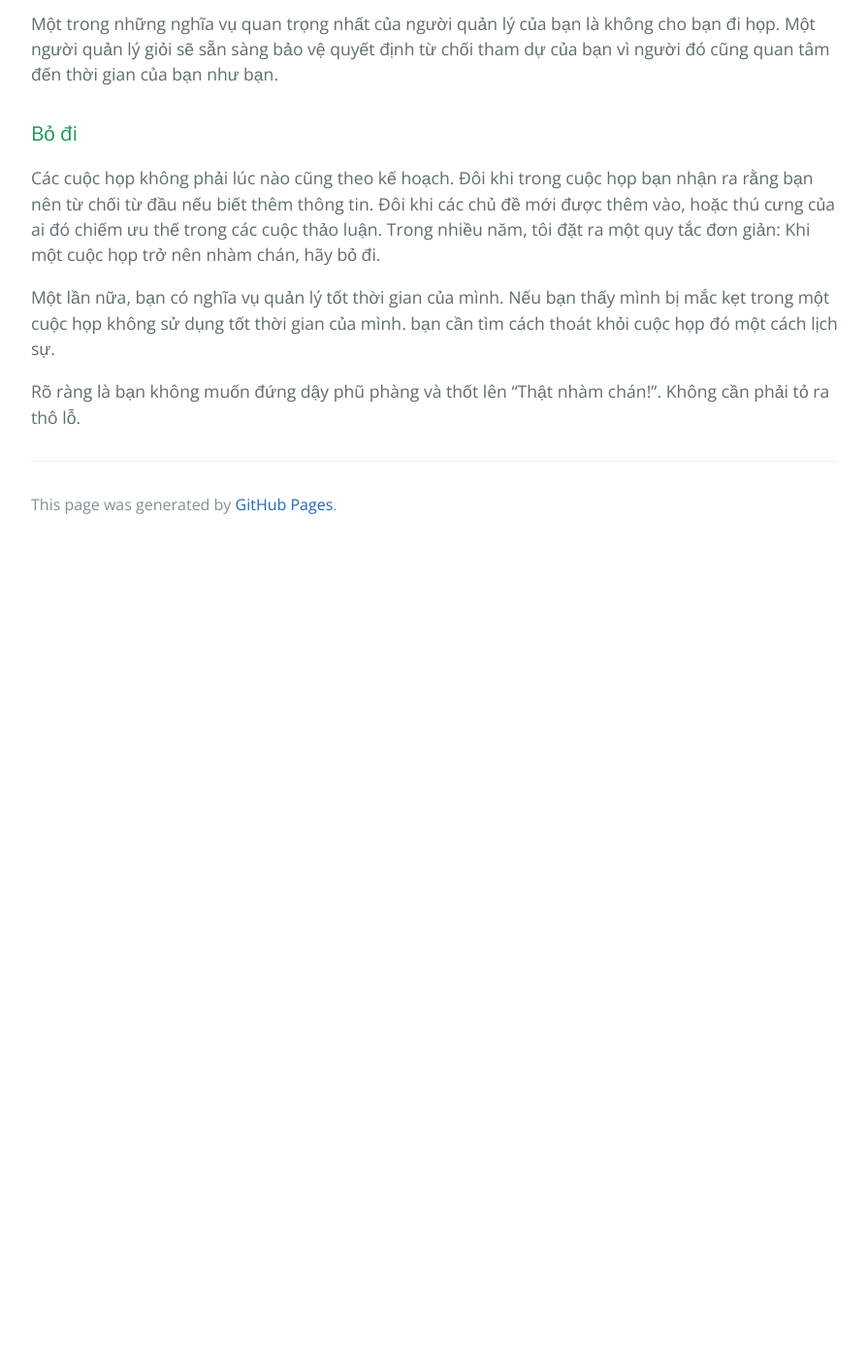
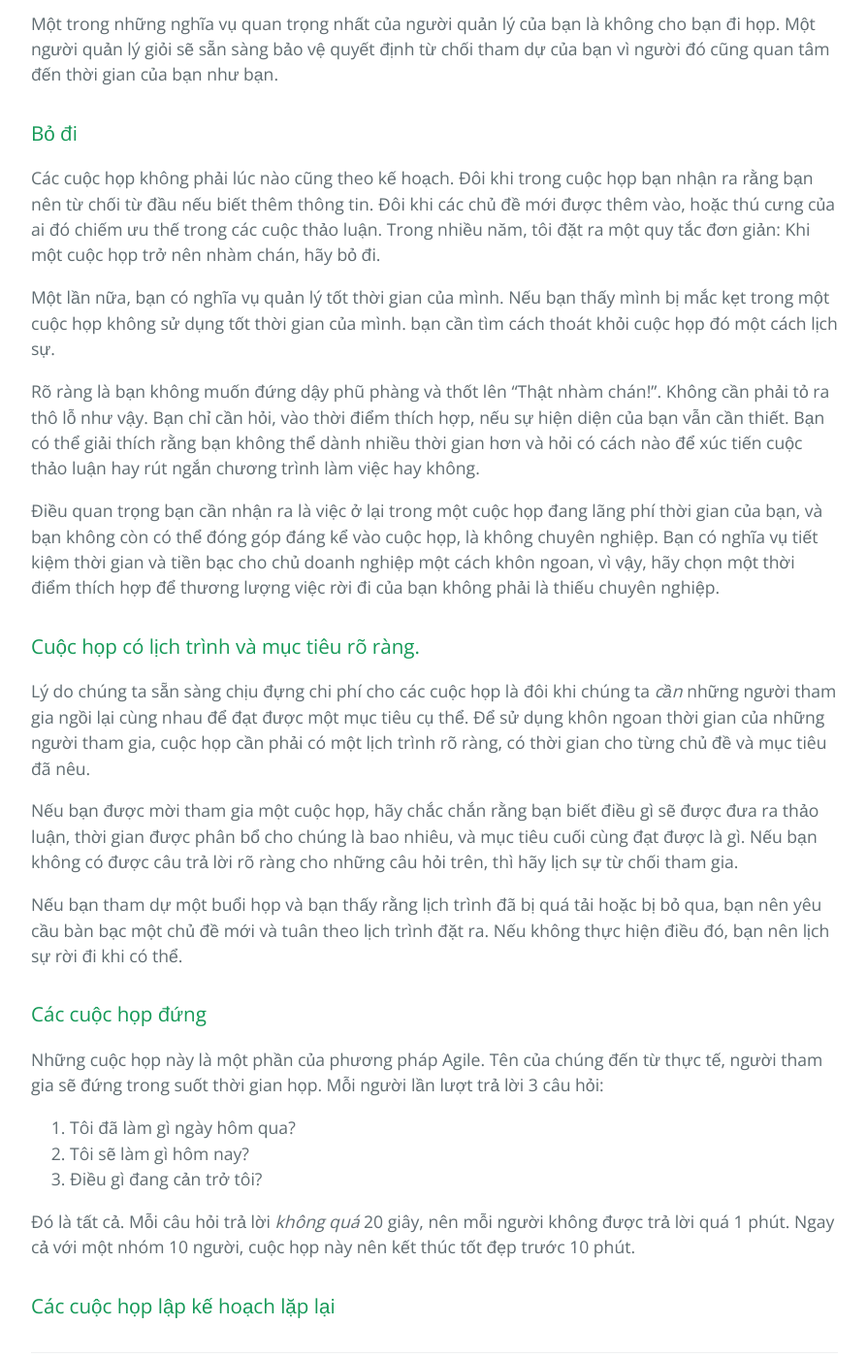
Before and after one commit to HaiBV/haibv.github.io, a Jekyll site: the page built from clean-coder/chapter-9-time-management.md, in a window 1280 px wide and 1400 px high, scrolled down 2056 px. Shown: the whole window at 97% size, without its empty margins (192-1086 px from the left). Built offline with Jekyll 4.4.1, drawn with Linux system fonts in a browser that asks for light colours; our own code applies the rules of GitHub Pages for plain Markdown files; before the commit the page ends 2620 px from its top, so only the background shows below that.

Commit message:
Update The Clean Coder - Chapter 9 Time management

```diff
--- a/clean-coder/chapter-9-time-management.md
+++ b/clean-coder/chapter-9-time-management.md
@@ -48,4 +48,25 @@ Các cuộc họp không phải lúc nào cũng theo kế hoạch. Đôi khi tro
 
 Một lần nữa, bạn có nghĩa vụ quản lý tốt thời gian của mình. Nếu bạn thấy mình bị mắc kẹt trong một cuộc họp không sử dụng tốt thời gian của mình. bạn cần tìm cách thoát khỏi cuộc họp đó một cách lịch sự.
 
-Rõ ràng là bạn không muốn đứng dậy phũ phàng và thốt lên "Thật nhàm chán!". Không cần phải tỏ ra thô lỗ.
+Rõ ràng là bạn không muốn đứng dậy phũ phàng và thốt lên "Thật nhàm chán!". Không cần phải tỏ ra thô lỗ như vậy. Bạn chỉ cần hỏi, vào thời điểm thích hợp, nếu sự hiện diện của bạn vẫn cần thiết. Bạn có thể giải thích rằng bạn không thể dành nhiều thời gian hơn và hỏi có cách nào để xúc tiến cuộc thảo luận hay rút ngắn chương trình làm việc hay không.
+
+Điều quan trọng bạn cần nhận ra là việc ở lại trong một cuộc họp đang lãng phí thời gian của bạn, và bạn không còn có thể đóng góp đáng kể vào cuộc họp, là không chuyên nghiệp. Bạn có nghĩa vụ tiết kiệm thời gian và tiền bạc cho chủ doanh nghiệp một cách khôn ngoan, vì vậy, hãy chọn một thời điểm thích hợp để thương lượng việc rời đi của bạn không phải là thiếu chuyên nghiệp.
+
+### Cuộc họp có lịch trình và mục tiêu rõ ràng.
+
+Lý do chúng ta sẵn sàng chịu đựng chi phí cho các cuộc họp là đôi khi chúng ta _cần_ những người tham gia ngồi lại cùng nhau để đạt được một mục tiêu cụ thể. Để sử dụng khôn ngoan thời gian của những người tham gia, cuộc họp cần phải có một lịch trình rõ ràng, có thời gian cho từng chủ đề và mục tiêu đã nêu.
+
+Nếu bạn được mời tham gia một cuộc họp, hãy chắc chắn rằng bạn biết điều gì sẽ được đưa ra thảo luận, thời gian được phân bổ cho chúng là bao nhiêu, và mục tiêu cuối cùng đạt được là gì. Nếu bạn không có được câu trả lời rõ ràng cho những câu hỏi trên, thì hãy lịch sự từ chối tham gia.
+
+Nếu bạn tham dự một buổi họp và bạn thấy rằng lịch trình đã bị quá tải hoặc bị bỏ qua, bạn nên yêu cầu bàn bạc một chủ đề mới và tuân theo lịch trình đặt ra. Nếu không thực hiện điều đó, bạn nên lịch sự rời đi khi có thể.
+
+### Các cuộc họp đứng
+
+Những cuộc họp này là một phần của phương pháp Agile. Tên của chúng đến từ thực tế, người tham gia sẽ đứng trong suốt thời gian họp. Mỗi người lần lượt trả lời 3 câu hỏi:
+1. Tôi đã làm gì ngày hôm qua?
+2. Tôi sẽ làm gì hôm nay?
+3. Điều gì đang cản trở tôi?
+
+Đó là tất cả. Mỗi câu hỏi trả lời _không quá_ 20 giây, nên mỗi người không được trả lời quá 1 phút. Ngay cả với một nhóm 10 người, cuộc họp này nên kết thúc tốt đẹp trước 10 phút.
+
+### Các cuộc họp lập kế hoạch lặp lại
```
